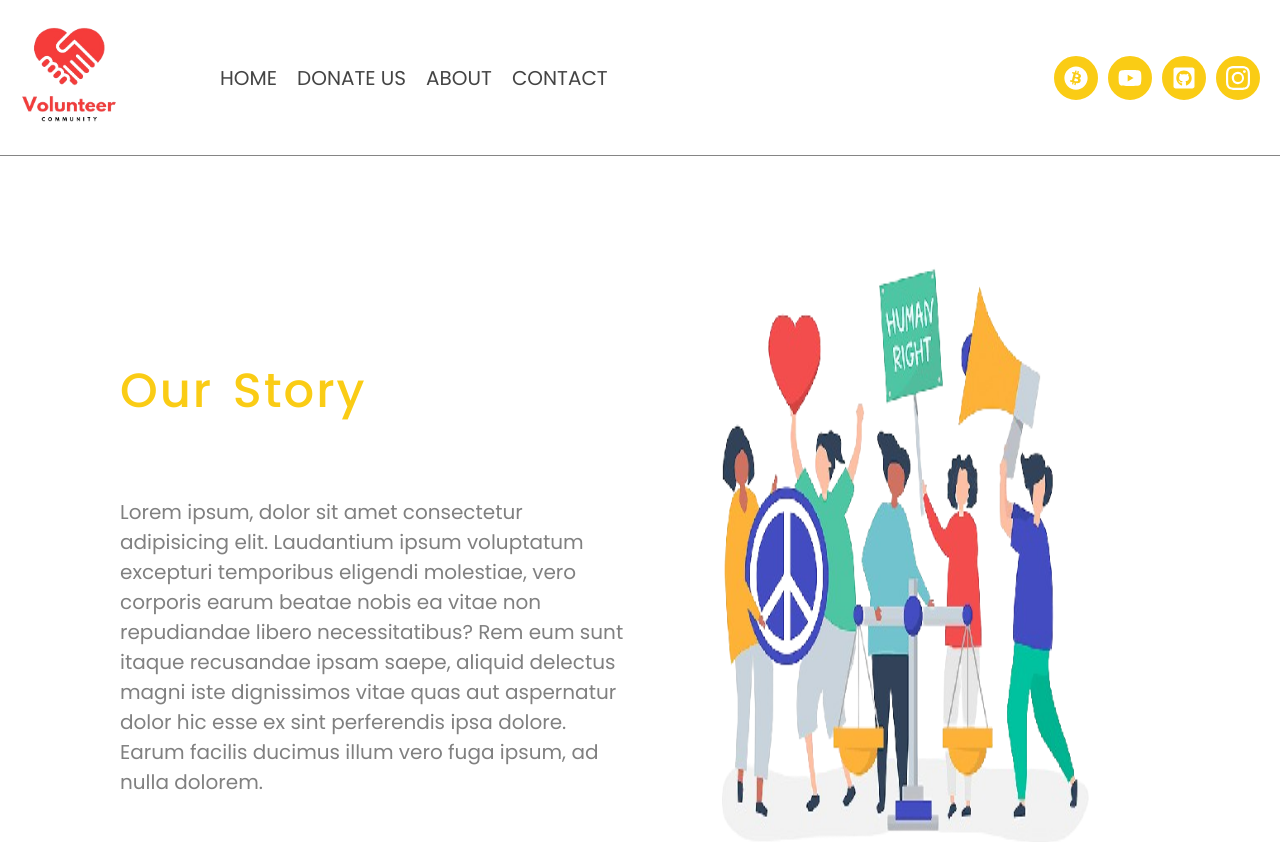
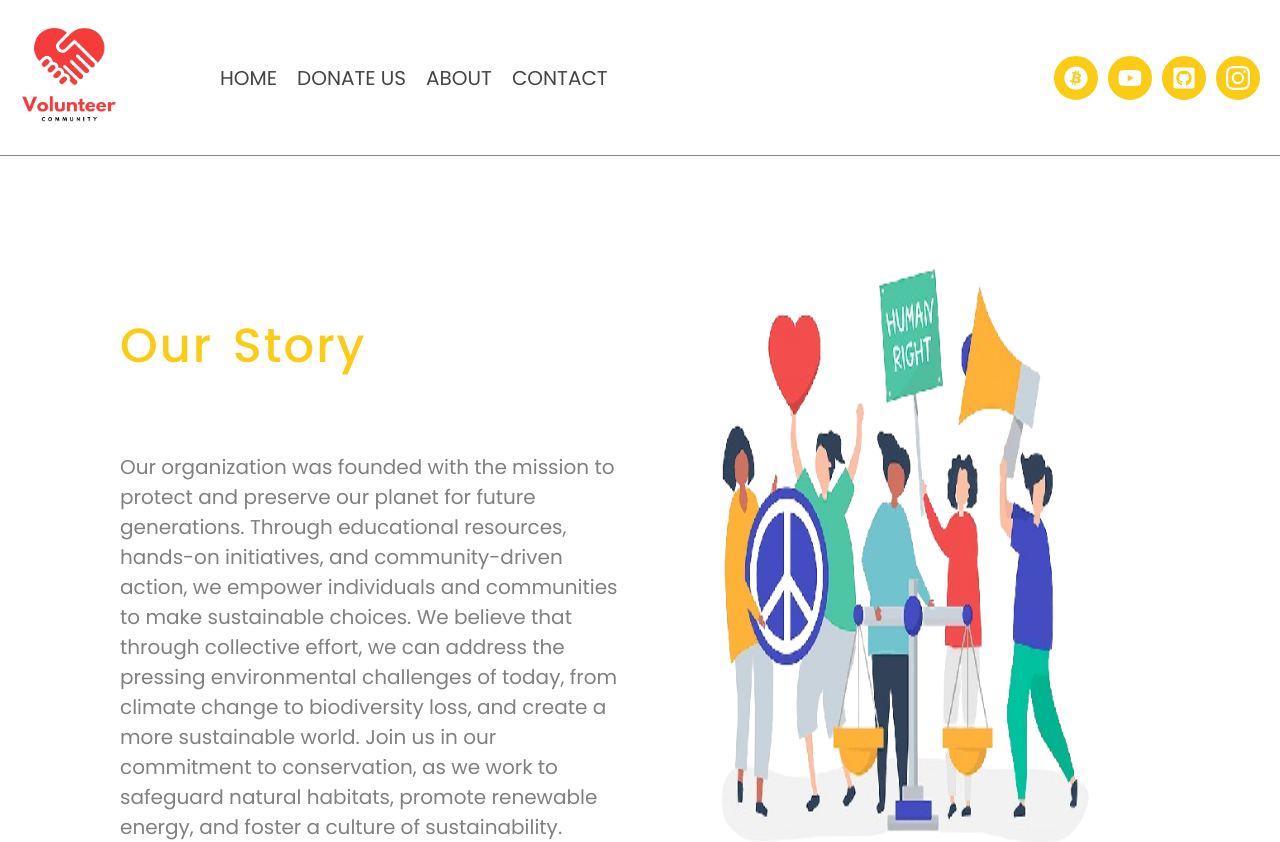
Before and after one commit to ha0himanshuarora/npo-project, a React (Vite) app in the folder frontend/: page /about in a window 1280 px wide. Shown: the top 842 px of the page. Built offline with nearby package versions, Linux system fonts and the light colour scheme.

Commit message:
Updated About Section

```diff
--- a/frontend/src/components/About.jsx
+++ b/frontend/src/components/About.jsx
@@ -7,13 +7,7 @@ const About = () => {
         <div className="banner">
           <h1>Our Story</h1>
           <p>
-            Lorem ipsum, dolor sit amet consectetur adipisicing elit. Laudantium
-            ipsum voluptatum excepturi temporibus eligendi molestiae, vero
-            corporis earum beatae nobis ea vitae non repudiandae libero
-            necessitatibus? Rem eum sunt itaque recusandae ipsam saepe, aliquid
-            delectus magni iste dignissimos vitae quas aut aspernatur dolor hic
-            esse ex sint perferendis ipsa dolore. Earum facilis ducimus illum
-            vero fuga ipsum, ad nulla dolorem.
+          Our organization was founded with the mission to protect and preserve our planet for future generations. Through educational resources, hands-on initiatives, and community-driven action, we empower individuals and communities to make sustainable choices. We believe that through collective effort, we can address the pressing environmental challenges of today, from climate change to biodiversity loss, and create a more sustainable world. Join us in our commitment to conservation, as we work to safeguard natural habitats, promote renewable energy, and foster a culture of sustainability.
           </p>
         </div>
         <div className="banner">
```
